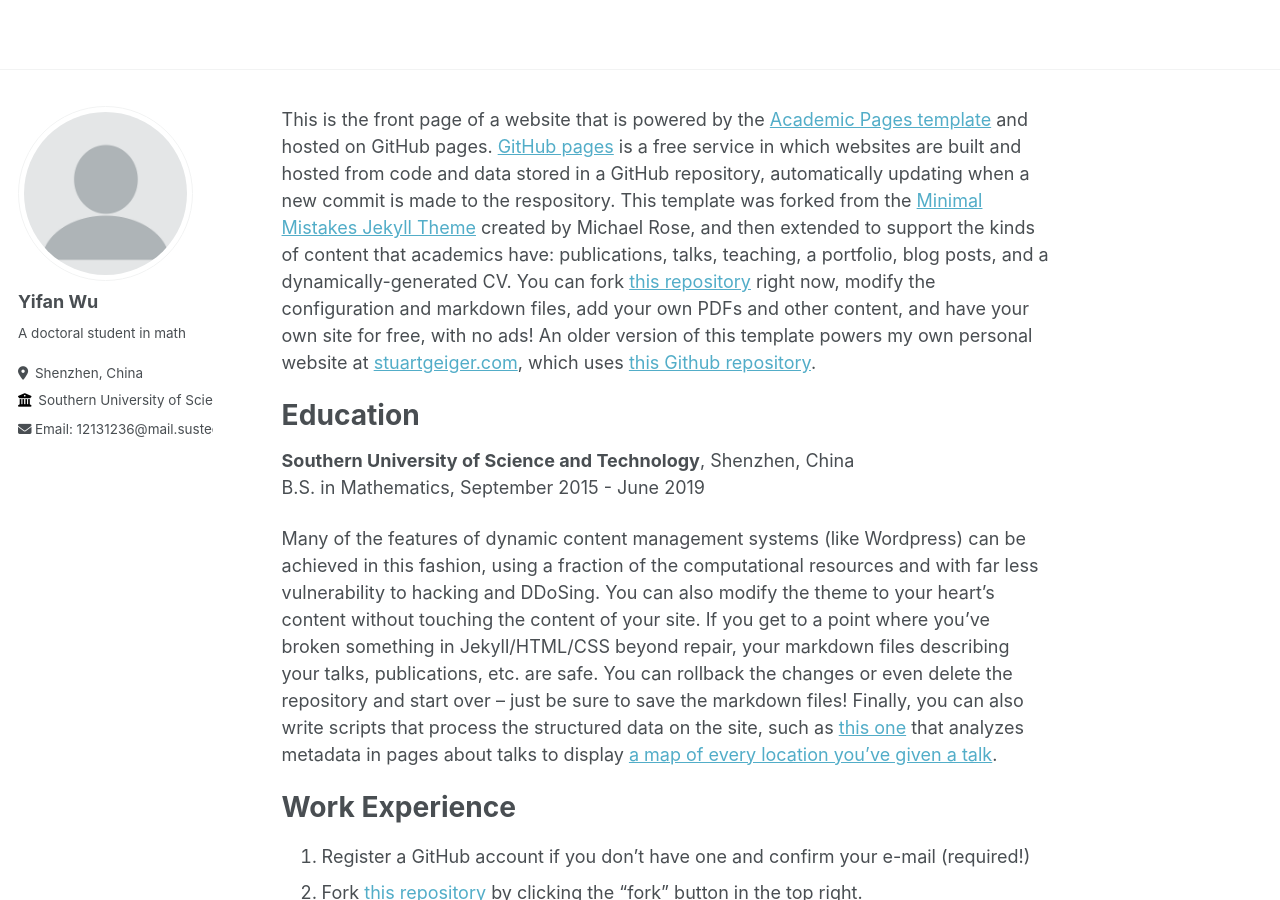
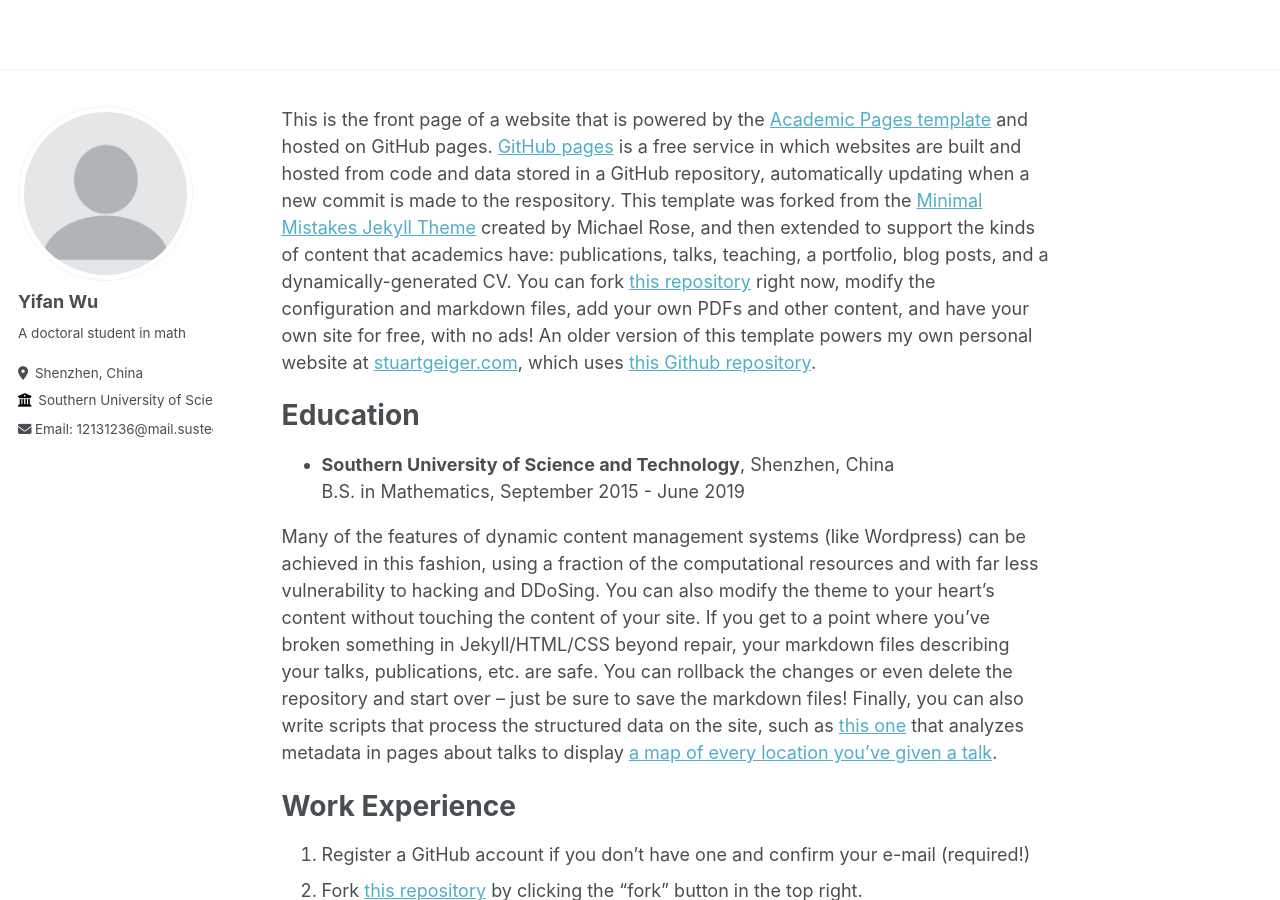
Before and after one commit to Wuyf19970105/Wuyf19970105.github.io, a Jekyll site: the page built from _pages/about.md, in a window 1280 px wide and 900 px high. Built offline with Jekyll 4.4.1, drawn with Linux system fonts in a browser that asks for light colours.

```diff
--- a/_pages/about.md
+++ b/_pages/about.md
@@ -11,7 +11,7 @@ This is the front page of a website that is powered by the [Academic Pages templ
 
 Education
 ======
-**Southern University of Science and Technology**, Shenzhen, China
+* **Southern University of Science and Technology**, Shenzhen, China
     B.S. in Mathematics, September 2015 - June 2019
 
 Many of the features of dynamic content management systems (like Wordpress) can be achieved in this fashion, using a fraction of the computational resources and with far less vulnerability to hacking and DDoSing. You can also modify the theme to your heart's content without touching the content of your site. If you get to a point where you've broken something in Jekyll/HTML/CSS beyond repair, your markdown files describing your talks, publications, etc. are safe. You can rollback the changes or even delete the repository and start over -- just be sure to save the markdown files! Finally, you can also write scripts that process the structured data on the site, such as [this one](https://github.com/academicpages/academicpages.github.io/blob/master/talkmap.ipynb) that analyzes metadata in pages about talks to display [a map of every location you've given a talk](https://academicpages.github.io/talkmap.html).
```
